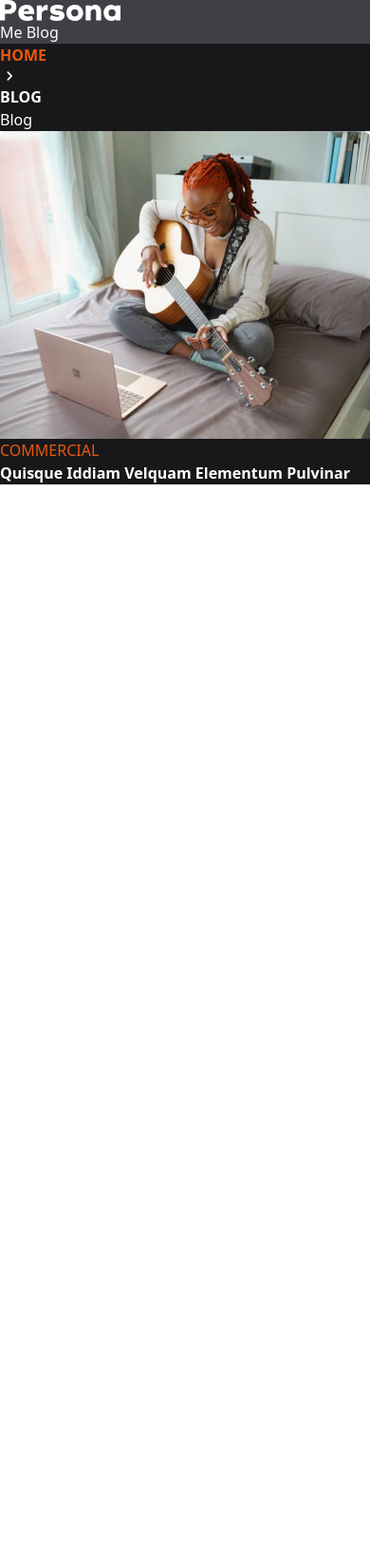
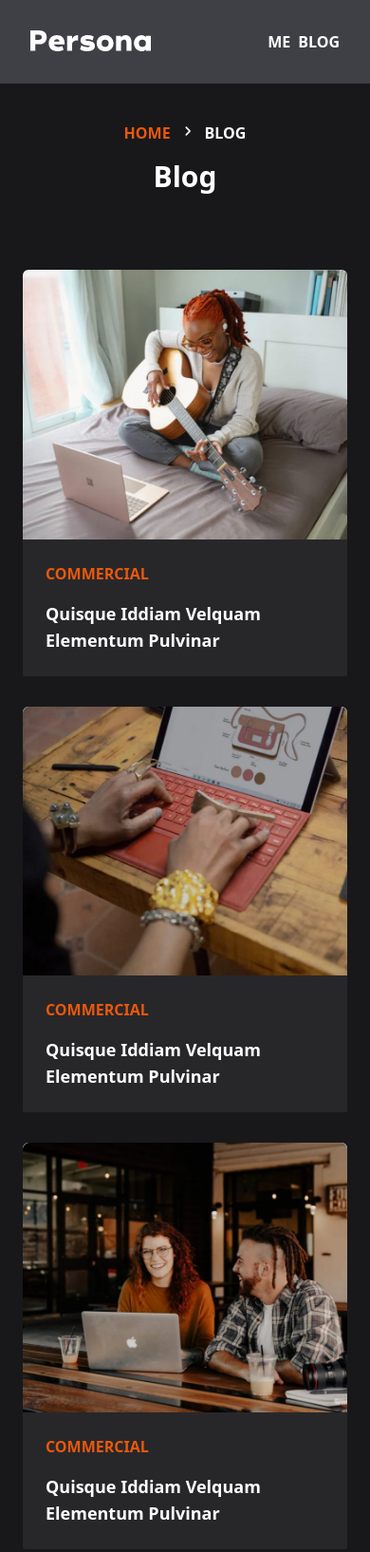
Before and after one commit to rahatulahsan/portfolio-website-with-tailwind, a website: page blog.html in a window 390 px wide. Shown: the top 1634 px of the page at 95% size. Before the commit the page ends 844 px from the top, so only its background shows below. Drawn offline with Linux system fonts and the light colour scheme.

Commit message:
Blog page Mobile version completed

```diff
--- a/blog.html
+++ b/blog.html
@@ -11,53 +11,102 @@
     <!--Parent Container-->
   <div>
     <!--Header Container-->
-    <div class="bg-zinc-700">
+    <div class="bg-zinc-700 py-8 px-8 flex flex-row justify-between">
         <!--Logo-->
         <div>
-            <img src="/assets/images/logo.svg" alt="logo" srcset="" />
+            <a href="/index.html"><img src="/assets/images/logo.svg" alt="logo" srcset="" /></a>
         </div>
         <!--Menu Items-->
         <div>
-            <ul class="text-white">
-                <a href="#">Me</a>
-                <a href="#">Blog</a>
+            <ul class="text-white font-semibold uppercase flex flex-row gap-2">
+                <a href="/index.html" class="hover:text-orange-600">Me</a>
+                <a href="#" class="hover:text-orange-600">Blog</a>
             </ul>
         </div>
     </div>
 
     <!--Breadcumb Page Title-->
-    <div class="bg-zinc-900">
+    <div class="bg-zinc-900 flex flex-col items-center py-10 gap-4">
         <!--Breadcumb container-->
-        <div>
+        <div class="flex flex-row gap-2">
             <p class="text-orange-600 uppercase font-sans text-base font-semibold">Home</p>
             <svg xmlns="http://www.w3.org/2000/svg" width="20" height="20" viewBox="0 0 24 24"><path fill="white" d="M9.29 6.71a.996.996 0 0 0 0 1.41L13.17 12l-3.88 3.88a.996.996 0 1 0 1.41 1.41l4.59-4.59a.996.996 0 0 0 0-1.41L10.7 6.7c-.38-.38-1.02-.38-1.41.01z"/></svg>
             <p class="text-white font-sans uppercase font-semibold">Blog</p>
         </div>
         <!--Title Container-->
         <div>
-            <h1 class="text-white font-sans">Blog</h1>
+            <h1 class="text-white font-sans text-3xl font-bold">Blog</h1>
         </div>
 
     </div>
 
     <!--Blog Grid Main Container-->
-    <div class="bg-zinc-900">
+    <div class="bg-zinc-900 grid grid-cols-1 gap-8 px-6 py-10">
         <!--Blog Item 1-->
         <div>
-            <div>
-                <img src="assets/images/blog 1.jpg"/>
+            <div class="group overflow-hidden duration-500">
+                <img src="assets/images/blog 1.jpg" alt="" class="rounded-t-md group-hover:scale-105 duration-500"/>
             </div>
-            <div>
-                <p class="text-orange-600 uppercase font-sans">Commercial</p>
-                <h3 class="text-white font-sans font-bold">Quisque Iddiam Velquam Elementum Pulvinar</h3>
+            <div class="bg-zinc-800 py-6 px-6 flex flex-col gap-4 rounded-b-sm">
+                <p class="text-orange-600 uppercase font-sans font-semibold">Commercial</p>
+                <h3 class="text-white font-sans font-bold text-lg">Quisque Iddiam Velquam Elementum Pulvinar</h3>
             </div>
         </div>
 
-        <div></div>
-        <div></div>
-        <div></div>
-        <div></div>
-        <div></div>
+        <!--Blog Item 2-->
+        <div>
+            <div class="group overflow-hidden duration-500">
+                <img src="assets/images/blog 2.jpg" alt="" class="rounded-t-md group-hover:scale-105 duration-500"/>
+            </div>
+            <div class="bg-zinc-800 py-6 px-6 flex flex-col gap-4 rounded-b-sm">
+                <p class="text-orange-600 uppercase font-sans font-semibold">Commercial</p>
+                <h3 class="text-white font-sans font-bold text-lg">Quisque Iddiam Velquam Elementum Pulvinar</h3>
+            </div>
+        </div>
+
+        <!--Blog Item 3-->
+        <div>
+            <div class="group overflow-hidden duration-500">
+                <img src="assets/images/blog 3.jpg" alt="" class="rounded-t-md group-hover:scale-105 duration-500"/>
+            </div>
+            <div class="bg-zinc-800 py-6 px-6 flex flex-col gap-4 rounded-b-sm">
+                <p class="text-orange-600 uppercase font-sans font-semibold">Commercial</p>
+                <h3 class="text-white font-sans font-bold text-lg">Quisque Iddiam Velquam Elementum Pulvinar</h3>
+            </div>
+        </div>
+
+        <!--Blog Item 4-->
+        <div>
+            <div class="group overflow-hidden duration-500">
+                <img src="assets/images/blog 4.jpg" alt="" class="rounded-t-md group-hover:scale-105 duration-500"/>
+            </div>
+            <div class="bg-zinc-800 py-6 px-6 flex flex-col gap-4 rounded-b-sm">
+                <p class="text-orange-600 uppercase font-sans font-semibold">Commercial</p>
+                <h3 class="text-white font-sans font-bold text-lg">Quisque Iddiam Velquam Elementum Pulvinar</h3>
+            </div>
+        </div>
+
+        <!--Blog Item 5-->
+        <div>
+            <div class="group overflow-hidden duration-500">
+                <img src="assets/images/blog 5.jpg" alt="" class="rounded-t-md group-hover:scale-105 duration-500"/>
+            </div>
+            <div class="bg-zinc-800 py-6 px-6 flex flex-col gap-4 rounded-b-sm">
+                <p class="text-orange-600 uppercase font-sans font-semibold">Commercial</p>
+                <h3 class="text-white font-sans font-bold text-lg">Quisque Iddiam Velquam Elementum Pulvinar</h3>
+            </div>
+        </div>
+
+        <!--Blog Item 6-->
+        <div>
+            <div class="group overflow-hidden duration-500">
+                <img src="assets/images/blog 6.jpg" alt="" class="rounded-t-md group-hover:scale-105 duration-500"/>
+            </div>
+            <div class="bg-zinc-800 py-6 px-6 flex flex-col gap-4 rounded-b-sm">
+                <p class="text-orange-600 uppercase font-sans font-semibold">Commercial</p>
+                <h3 class="text-white font-sans font-bold text-lg">Quisque Iddiam Velquam Elementum Pulvinar</h3>
+            </div>
+        </div>
     </div>
 
   </div>
```
Also changed, not shown: dist/output.css.
